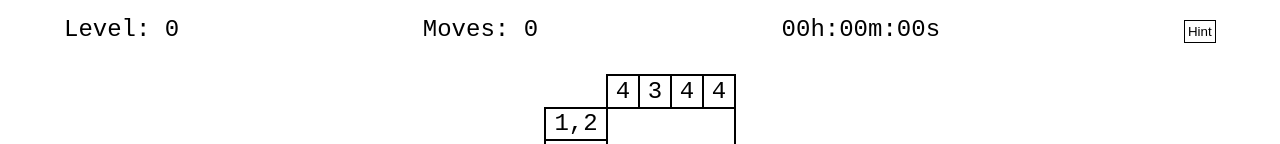
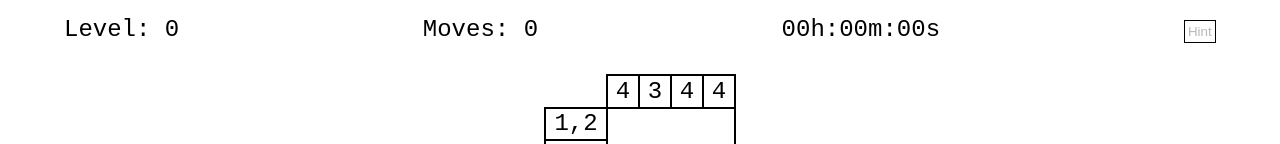
Before and after one commit to mike-shields-dev/nonograms, a React (Vite) app: page / in a window 1280 px wide. Shown: the top 144 px of the page. Built offline with nearby package versions, Linux system fonts and the light colour scheme.

Commit message:
feat: CompletedDisplay hint button is disabled until user has made a move

```diff
--- a/src/App.tsx
+++ b/src/App.tsx
@@ -105,7 +105,7 @@ function App() {
         <CompletedDisplay
           onClick={incrementLevelMoves}
           completed={completed}
-          isDisabled={isLevelComplete && completed > 1}
+          isDisabled={levelMoves === 0}
         />
       </Header>
 
--- a/src/components/CompletedDisplay/CompletedDisplay.tsx
+++ b/src/components/CompletedDisplay/CompletedDisplay.tsx
@@ -30,7 +30,7 @@ export default function CompletedDisplay({
   return (
     <span>
       {show ? `Complete: ${completed}%` : ""}
-      <button onClick={onShow} onBlur={onHide}>
+      <button onClick={onShow} disabled={isDisabled} onBlur={onHide}>
         Hint
       </button>
     </span>
```
